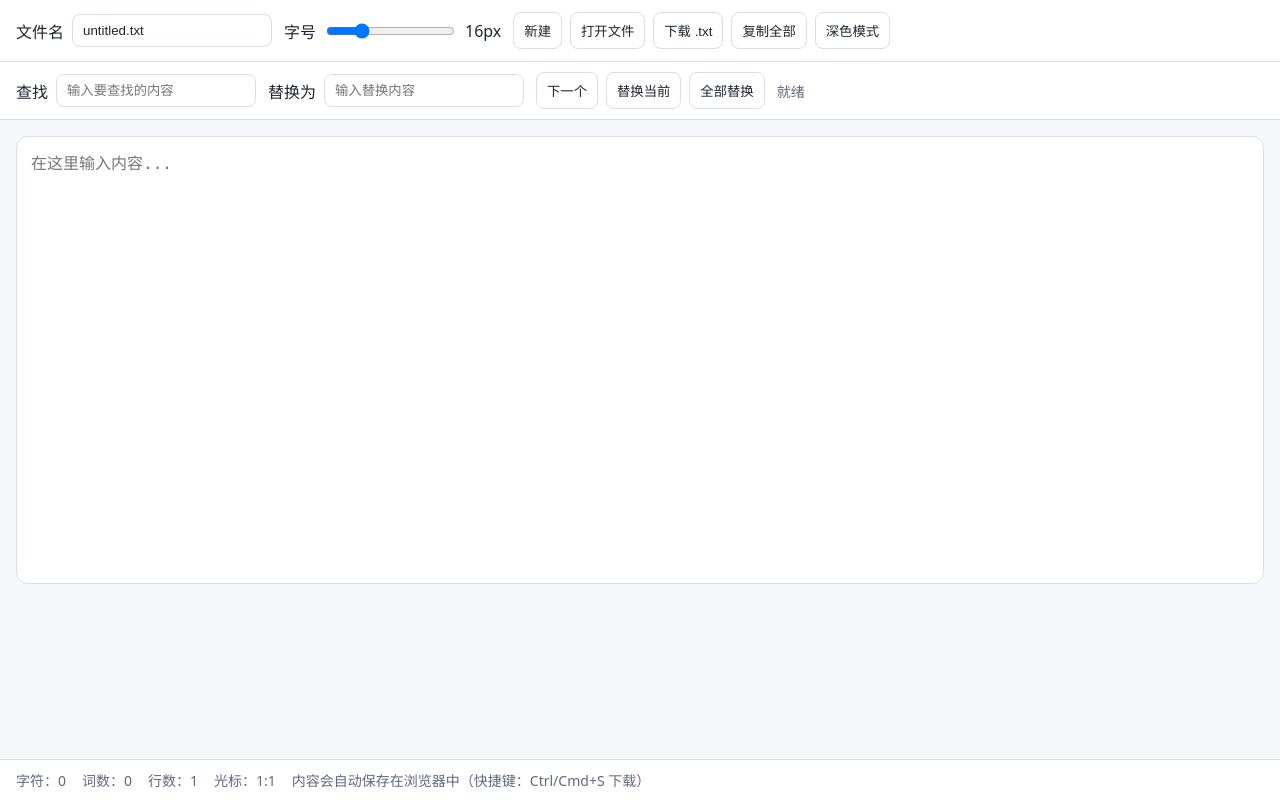
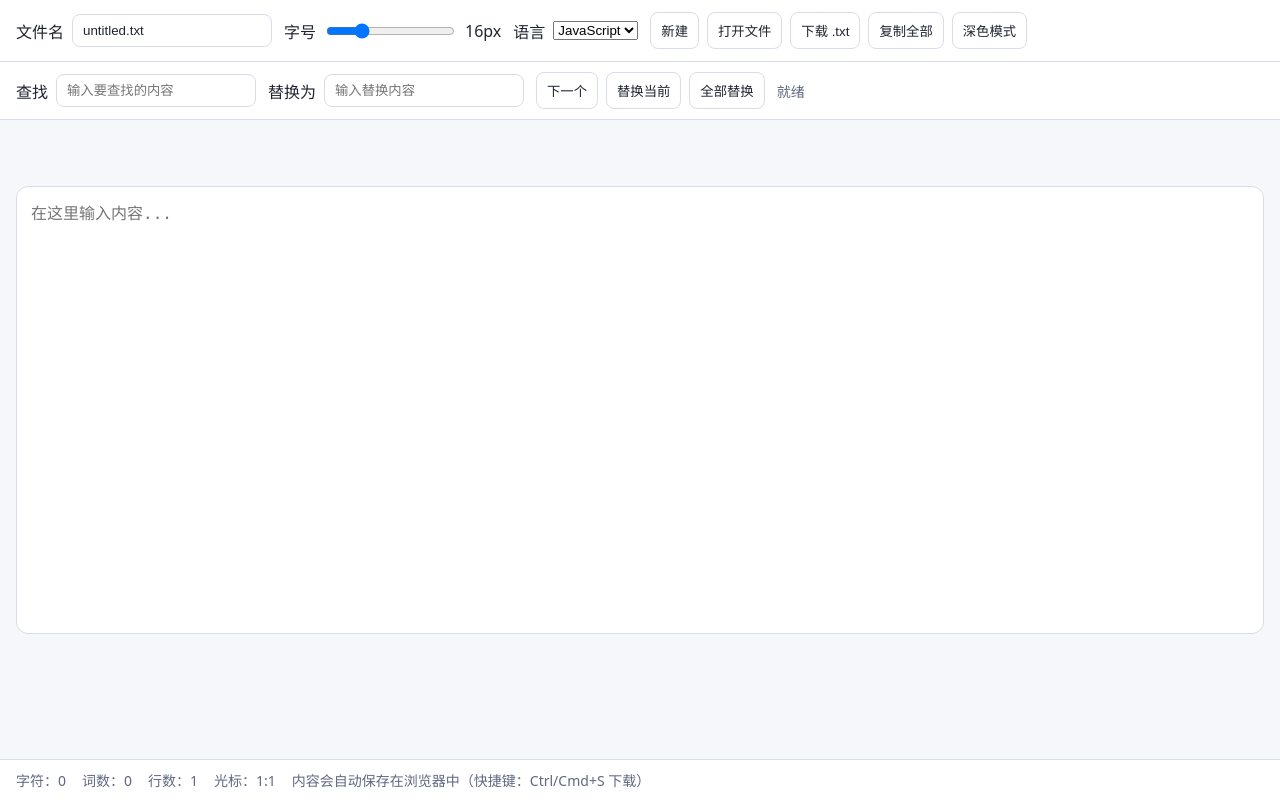
Before and after one commit to life476/name_air, a plain HTML site: page index.html in a window 1280 px wide. Drawn offline with Linux system fonts and the light colour scheme.

Commit message:
Add language selection dropdown to index.html

```diff
--- a/index.html
+++ b/index.html
@@ -17,6 +17,19 @@
         <label for="fontSize">字号</label>
         <input id="fontSize" type="range" min="12" max="28" step="1" value="16" />
         <span id="fontSizeValue">16px</span>
+      </div>
+
+      <div class="group">
+        <label for="languageSelect">语言</label>
+        <select id="languageSelect" aria-label="语法高亮语言">
+          <option value="javascript">JavaScript</option>
+          <option value="python">Python</option>
+          <option value="c">C</option>
+          <option value="cpp">C++</option>
+          <option value="csharp">C#</option>
+          <option value="css">CSS</option>
+          <option value="markup">HTML</option>
+        </select>
       </div>
 
       <div class="group">
@@ -46,12 +59,15 @@
     </section>
 
     <main class="editor-container">
+      <div class="editor-stack">
+        <pre id="highlightPane" aria-hidden="true"><code id="highlightCode" class="language-javascript"></code></pre>
         <textarea
           id="editor"
           placeholder="在这里输入内容..."
           aria-label="文本编辑区"
           spellcheck="false"
         ></textarea>
+      </div>
     </main>
 
     <footer class="status" aria-live="polite">
```
Lines whose indentation alone changed are shown as unchanged.
